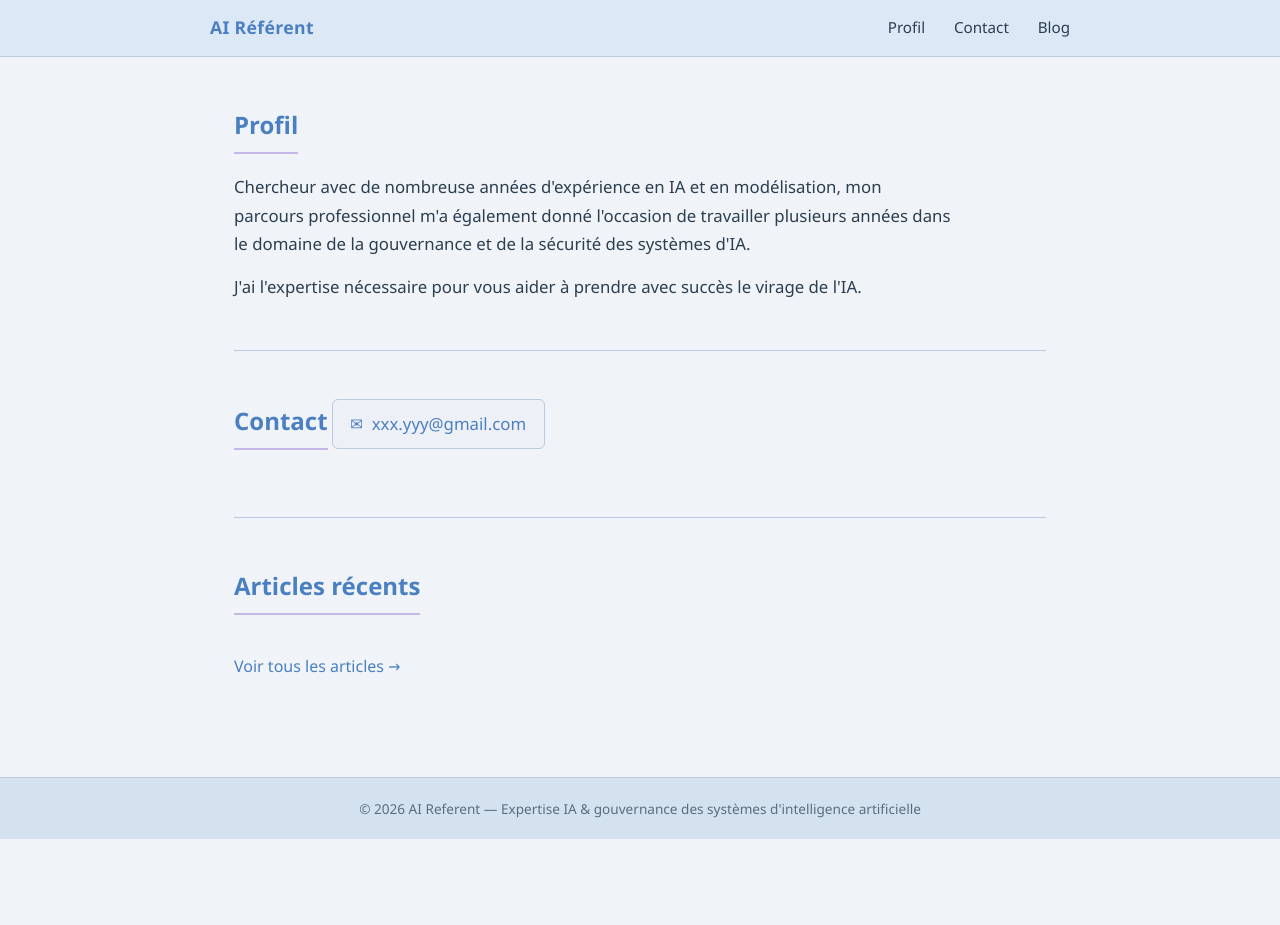
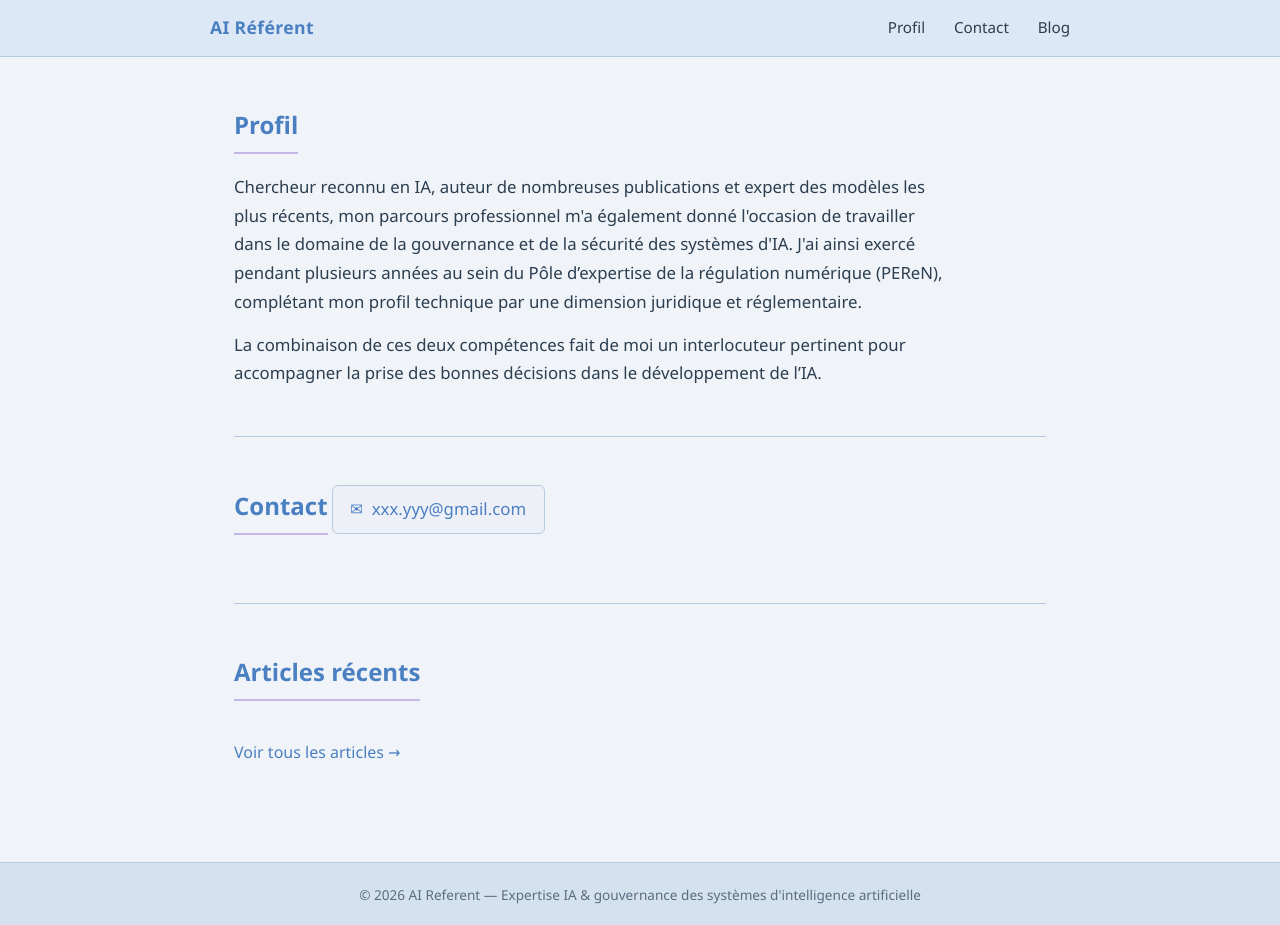
Before and after one commit to ai-referent/ai-referent.github.io, a Jekyll site: the page built from index.html, in a window 1280 px wide and 925 px high. Built offline with Jekyll 4.4.1, drawn with Linux system fonts in a browser that asks for light colours.

Commit message:
Modifying inex.html; adding a projects.md file

```diff
--- a/index.html
+++ b/index.html
@@ -9,10 +9,10 @@ title: Accueil
   <section class="section" id="profil">
     <h2 class="section-title">Profil</h2>
     <p>
-      Chercheur avec de nombreuse années d'expérience en IA et en modélisation, mon parcours professionnel m'a également donné l'occasion de travailler plusieurs années dans le domaine de la gouvernance et de la sécurité des systèmes d'IA.
+Chercheur reconnu en IA, auteur de nombreuses publications et expert des modèles les plus récents, mon parcours professionnel m'a également donné l'occasion de travailler dans le domaine de la gouvernance et de la sécurité des systèmes d'IA. J'ai ainsi exercé pendant plusieurs années au sein du Pôle d’expertise de la régulation numérique (PEReN), complétant mon profil technique par une dimension juridique et réglementaire.
     </p>
     <p style="margin-top:0.9rem;">
-      J'ai l'expertise nécessaire pour vous aider à prendre avec succès le virage de l'IA.
+  La combinaison de ces deux compétences fait de moi un interlocuteur pertinent pour accompagner la prise des bonnes décisions dans le développement de l’IA.
     </p>
   </section>
 
```
Also changed, not shown: projects.md (added, +10 -0 lines), 1 other file.
